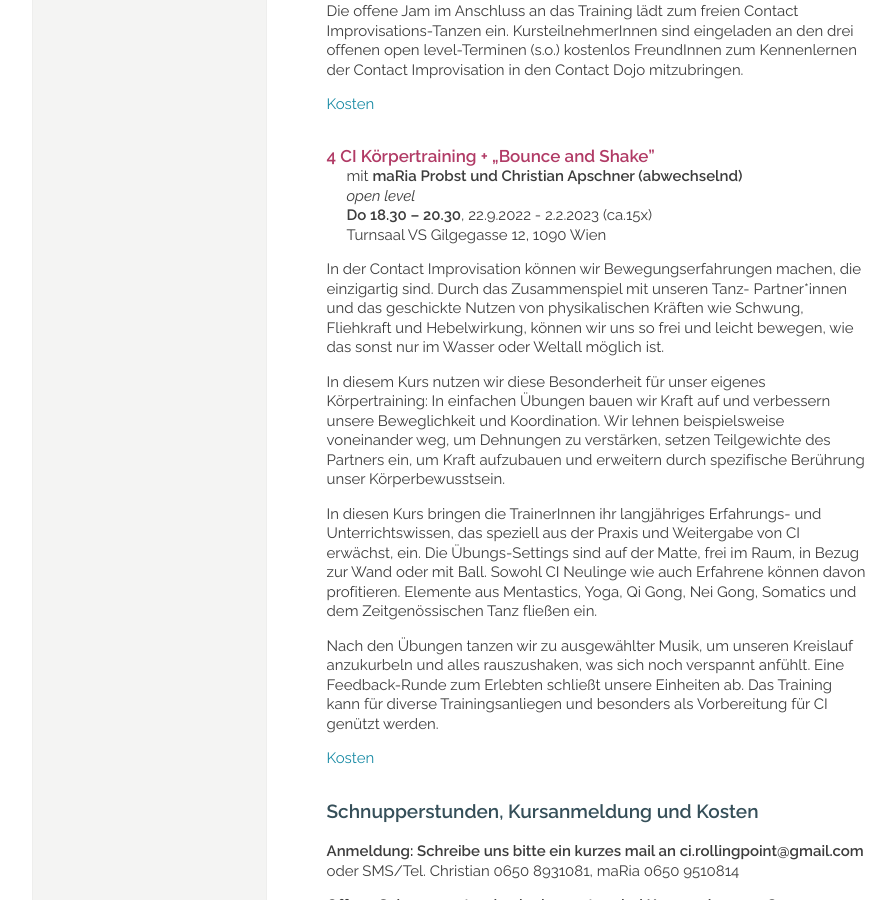
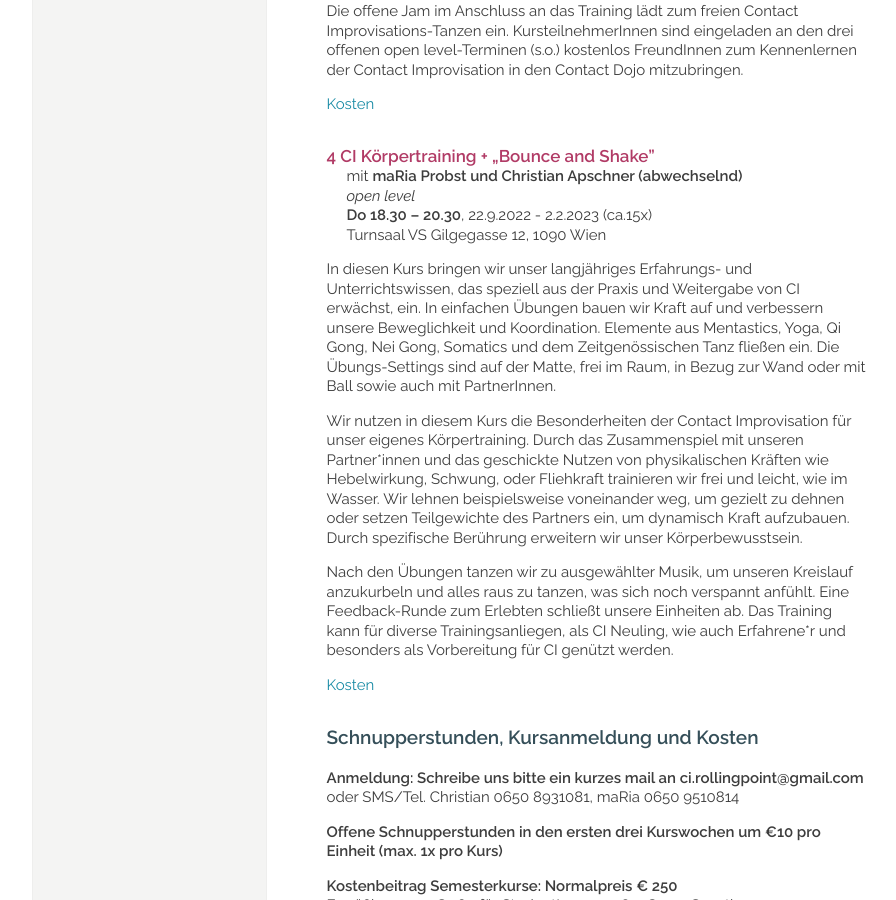
Before and after one commit to manulari/rollingpointat, a Jekyll site: the page built from _pages_de/kurse.md, in a window 1280 px wide and 900 px high, scrolled down 2788 px. Shown: the whole window, without its empty margins (152-1048 px from the left). Built offline with Jekyll 4.4.1, drawn with Linux system fonts in a browser that asks for light colours; comment, search, counter and statistics services are not loaded.

Commit message:
Update page (de) “kurse”

```diff
--- a/_pages_de/kurse.md
+++ b/_pages_de/kurse.md
@@ -109,17 +109,11 @@ Turnsaal VS Gilgegasse 12, 1090 Wien
 
 <!--StartFragment-->
 
+In diesen Kurs bringen wir unser langjähriges Erfahrungs- und Unterrichtswissen, das speziell aus der Praxis und Weitergabe von CI erwächst, ein. In einfachen Übungen bauen wir Kraft auf und verbessern unsere Beweglichkeit und Koordination. Elemente aus Mentastics, Yoga, Qi Gong, Nei Gong, Somatics und dem Zeitgenössischen Tanz fließen ein. Die Übungs-Settings sind auf der Matte, frei im Raum, in Bezug zur Wand oder mit Ball sowie auch mit PartnerInnen.
 
+Wir nutzen in diesem Kurs die Besonderheiten der Contact Improvisation für unser eigenes Körpertraining. Durch das Zusammenspiel mit unseren Partner*innen und das geschickte Nutzen von physikalischen Kräften wie Hebelwirkung, Schwung, oder Fliehkraft trainieren wir frei und leicht, wie im Wasser. Wir lehnen beispielsweise voneinander weg, um gezielt zu dehnen oder setzen Teilgewichte des Partners ein, um dynamisch Kraft aufzubauen. Durch spezifische Berührung erweitern wir unser Körperbewusstsein.
 
-In der Contact Improvisation können wir Bewegungserfahrungen machen, die einzigartig sind. Durch das Zusammenspiel mit unseren Tanz- Partner*innen und das geschickte Nutzen von physikalischen Kräften wie Schwung, Fliehkraft und Hebelwirkung, können wir uns so frei und leicht bewegen, wie das sonst nur im Wasser oder Weltall möglich ist.
-
-In diesem Kurs nutzen wir diese Besonderheit für unser eigenes Körpertraining: In einfachen Übungen bauen wir Kraft auf und verbessern unsere Beweglichkeit und Koordination. Wir lehnen beispielsweise voneinander weg, um Dehnungen zu verstärken, setzen Teilgewichte des Partners ein, um Kraft aufzubauen und erweitern durch spezifische Berührung unser Körperbewusstsein.
-
-In diesen Kurs bringen die TrainerInnen ihr langjähriges Erfahrungs- und Unterrichtswissen, das speziell aus der Praxis und Weitergabe von CI erwächst, ein. Die Übungs-Settings sind auf der Matte, frei im Raum, in Bezug zur Wand oder mit Ball. Sowohl CI Neulinge wie auch Erfahrene können davon profitieren. Elemente aus Mentastics, Yoga, Qi Gong, Nei Gong, Somatics und dem Zeitgenössischen Tanz fließen ein.
-
-Nach den Übungen tanzen wir zu ausgewählter Musik, um unseren Kreislauf anzukurbeln und alles rauszushaken, was sich noch verspannt anfühlt. Eine Feedback-Runde zum Erlebten schließt unsere Einheiten ab. Das Training kann für diverse Trainingsanliegen und besonders als Vorbereitung für CI genützt werden.
-
-
+Nach den Übungen tanzen wir zu ausgewählter Musik, um unseren Kreislauf anzukurbeln und alles raus zu tanzen, was sich noch verspannt anfühlt. Eine Feedback-Runde zum Erlebten schließt unsere Einheiten ab. Das Training kann für diverse Trainingsanliegen, als CI Neuling, wie auch Erfahrene*r und besonders als Vorbereitung für CI genützt werden.
 
 <!--EndFragment-->
 
```
